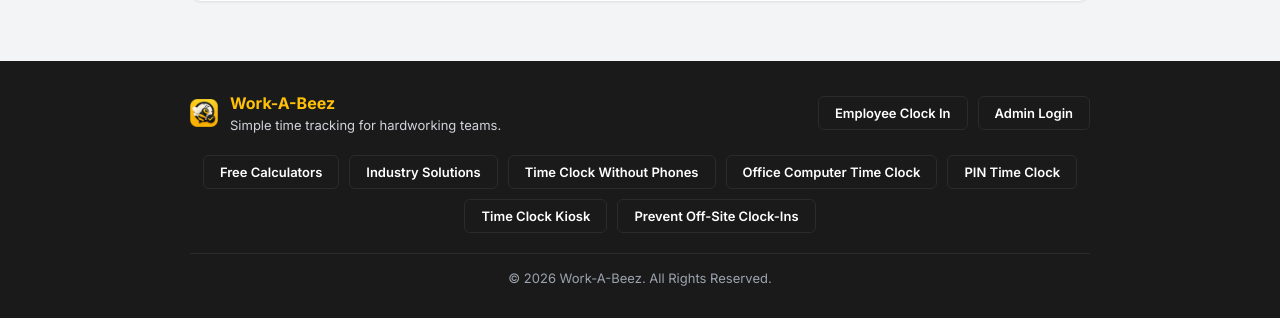
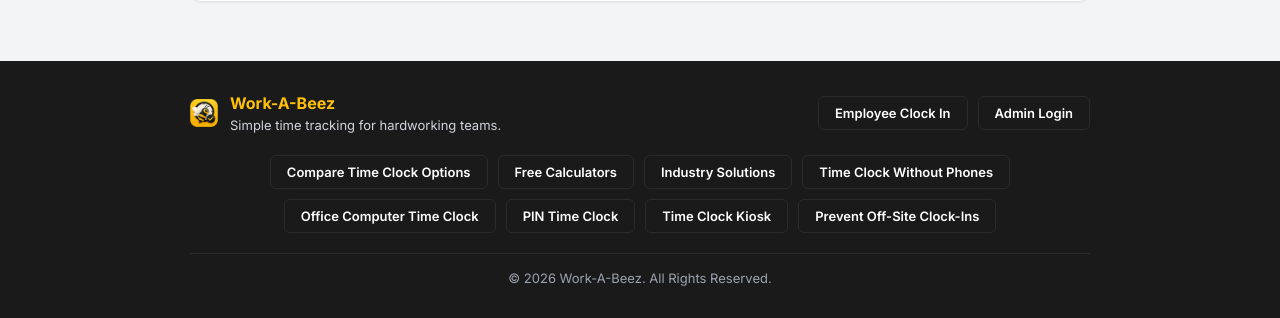
Before and after one commit to LBSconnect/Work-A-Bee, a Flask app: page /docs in a window 1280 px wide. Shown: the part 1134-1452 px from the top of the page. Run offline with Flask 3, Linux system fonts and the light colour scheme; parts of the project's set-up code (start-up, migrations or seed data) failed here and were passed over; some libraries are stand-ins or nearby versions.

Commit message:
feat(seo): link comparison pages sitewide

```diff
--- a/templates/base.html
+++ b/templates/base.html
@@ -48,6 +48,7 @@
       </div>
     </div>
     <div style="max-width:900px;margin:22px auto 0;display:flex;flex-wrap:wrap;gap:10px;justify-content:center;font-size:12px;">
+      <a href="/compare" class="site-footer-btn">Compare Time Clock Options</a>
       <a href="/tools" class="site-footer-btn">Free Calculators</a>
       <a href="/industries" class="site-footer-btn">Industry Solutions</a>
       <a href="/solutions/employee-time-clock-without-phones" class="site-footer-btn">Time Clock Without Phones</a>
```
